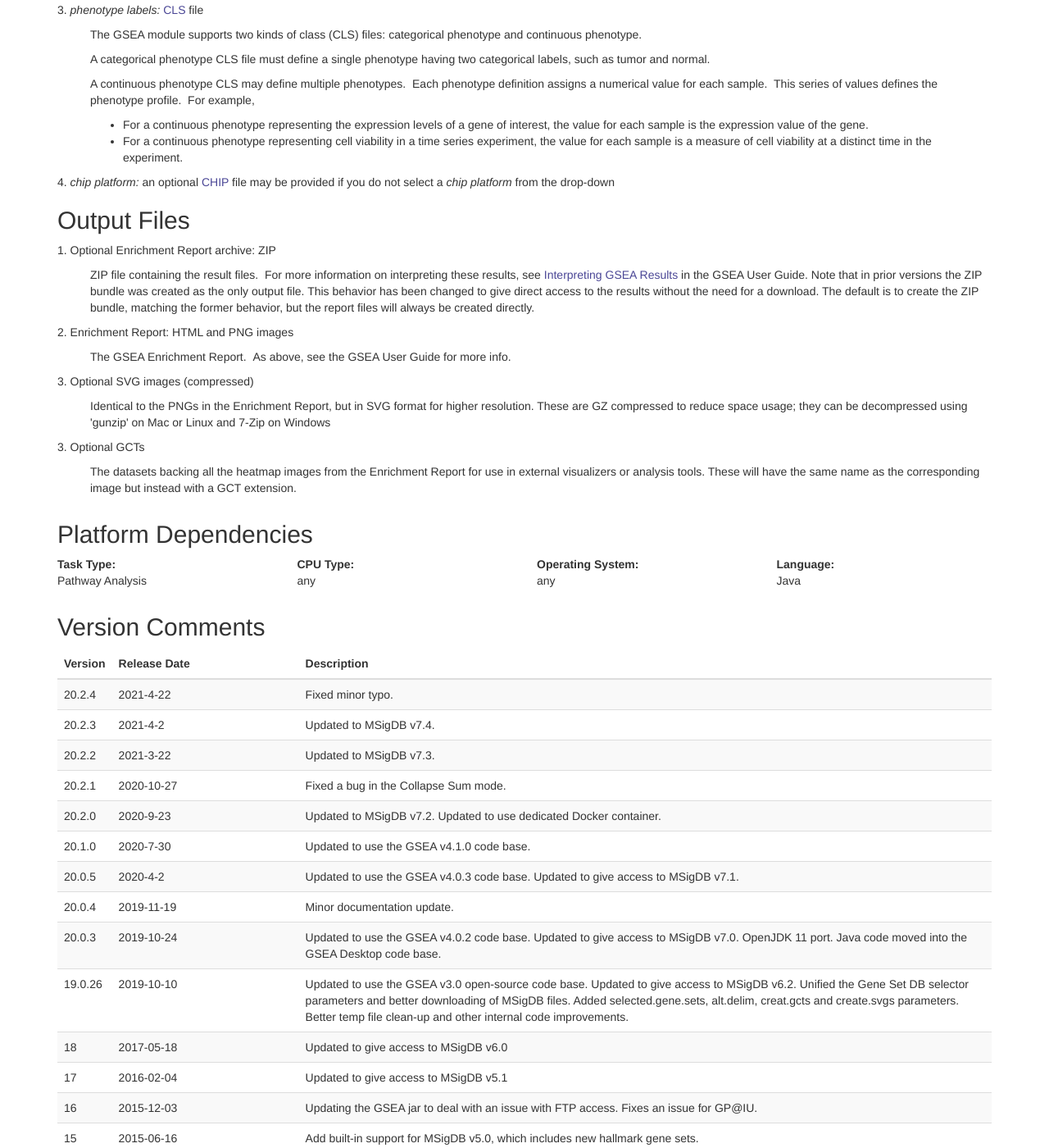
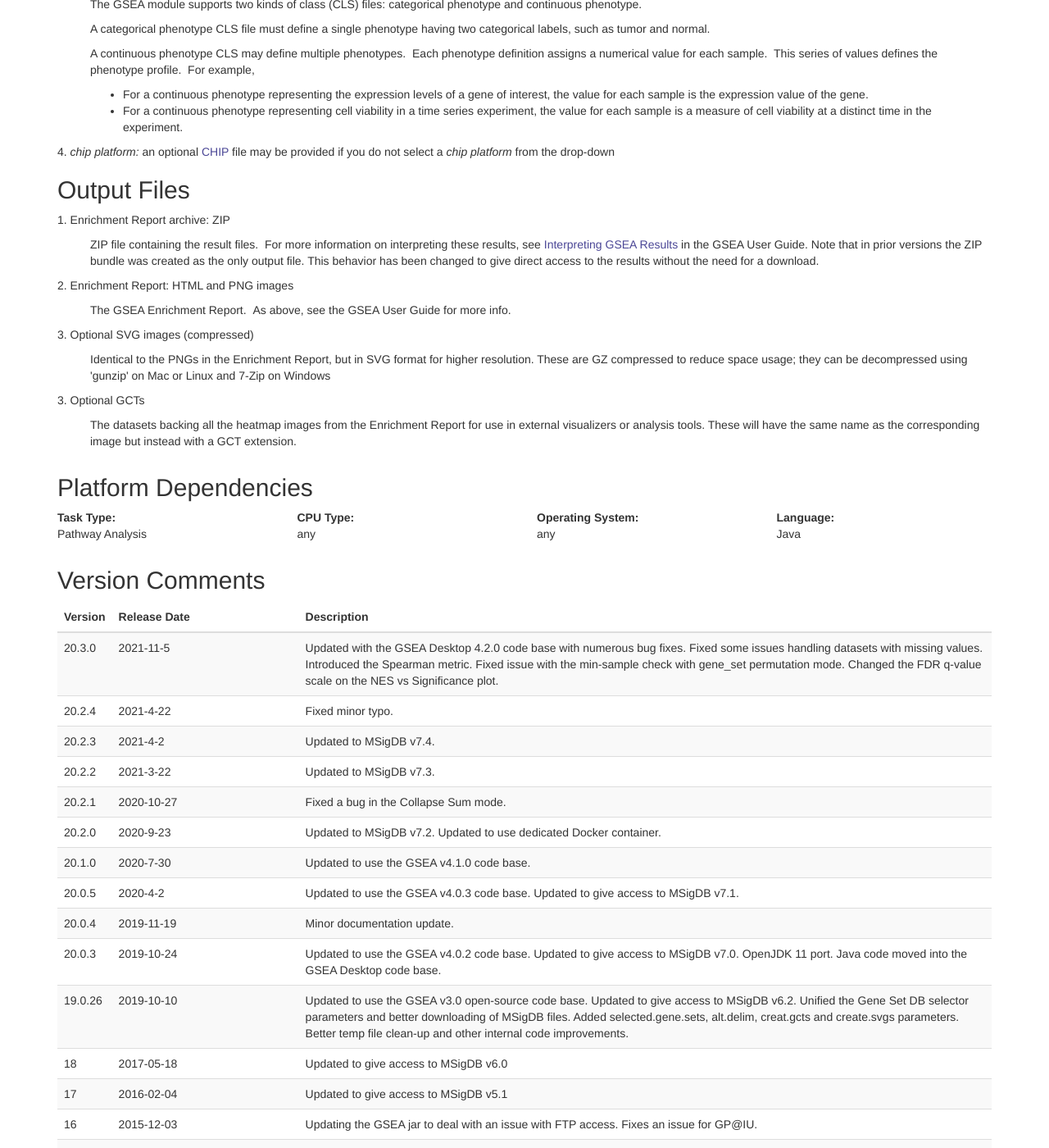
Before and after one commit to GSEA-MSigDB/gsea-gpmodule, a Jekyll site: the page docs/v20/index.html, which Jekyll copies as it is, in a window 1280 px wide and 1400 px high, scrolled down 5500 px. Shown: the whole window at 82% size. Built offline with Jekyll 4.4.1, drawn with Linux system fonts in a browser that asks for light colours; some of the changed text lies outside the part shown.

Commit message:
Updated manifest, docs, etc ahead of the GSEA 4.2.0 release
Will be bumping the version to 20.3.x.

```diff
--- a/docs/v20/index.html
+++ b/docs/v20/index.html
@@ -1,7 +1,7 @@
 <!DOCTYPE html>
 <!-- saved from url=(0083)http://software.broadinstitute.org/cancer/software/genepattern/modules/docs/GSEA/18 -->
 <html class=""><head><meta http-equiv="Content-Type" content="text/html; charset=UTF-8">
-  <title>GSEA (v20.2.x)</title>
+  <title>GSEA (v20.3.x)</title>
   <link href="./application.css" media="all" rel="stylesheet">
   <script src="./application.js"></script><style>.cke{visibility:hidden;}</style><style type="text/css"></style>
   <meta http-equiv="X-UA-Compatible" content="IE=edge">
@@ -15,7 +15,7 @@
 
 	<div class="gp-content-header fluid">
 	<div class="container">
-		<h1>GSEA (v20.2.x) <a style="float: right" href="https://www.genepattern.org"><img alt="GP Logo" src="gplogo.png" /></a></h1>
+		<h1>GSEA (v20.3.x) <a style="float: right" href="https://www.genepattern.org"><img alt="GP Logo" src="gplogo.png" /></a></h1>
 	</div>
 </div>
 <div class="container">
@@ -33,7 +33,7 @@
 <p></p>
 				</div>
 				<div class="col-sm-4">
-					<p><strong>GSEA Version: </strong> 4.1.0</p>
+					<p><strong>GSEA Version: </strong> 4.2.0</p>
 				</div>
 			</div>
 
@@ -318,10 +318,6 @@
             <td valign="top">create gcts&nbsp;<span style="color:red;">*</span></td>
             <td valign="top">Whether to save the dataset subsets backing the GSEA report heatmaps as GCT files; these will be subsets of your original dataset corresponding only to the genes of the heatmap.&nbsp;</td>
         </tr>
-        <tr>
-            <td valign="top">create zip&nbsp;<span style="color:red;">*</span></td>
-            <td valign="top">Create a ZIP bundle of the output files.  This is true by default, matching the former behavior where a ZIP bundle was always created.</td>
-        </tr>
 	</tbody>
 </table>
 
@@ -358,11 +354,10 @@
 
 <h2>Output Files</h2>
 
-<p>1. Optional Enrichment Report archive: ZIP</p>
+<p>1. Enrichment Report archive: ZIP</p>
 
 <p style="margin-left: 40px;">ZIP file containing the result files. &nbsp;For more information on interpreting these results, see <a href="http://www.gsea-msigdb.org/gsea/doc/GSEAUserGuideTEXT.htm#_Interpreting_GSEA_Results">Interpreting GSEA Results</a> in the GSEA User Guide.
-Note that in prior versions the ZIP bundle was created as the only output file.  This behavior has been changed to give direct access to the results without the need for a download.  The default is to create the ZIP bundle, matching the former behavior, but the report files
-will always be created directly.</p>
+Note that in prior versions the ZIP bundle was created as the only output file.  This behavior has been changed to give direct access to the results without the need for a download.</p>
 
 <p>2. Enrichment Report: HTML and PNG images</p>
 
@@ -410,6 +405,11 @@
 					</tr>
 				</thead>
 				<tbody>
+                        <tr>
+                            <td>20.3.0</td>
+                            <td>2021-11-5</td>
+                            <td>Updated with the GSEA Desktop 4.2.0 code base with numerous bug fixes.  Fixed some issues handling datasets with missing values.  Introduced the Spearman metric.  Fixed issue with the min-sample check with gene_set permutation mode. Changed the FDR q-value scale on the NES vs Significance plot.</td>
+                        </tr>
                         <tr>
                             <td>20.2.4</td>
                             <td>2021-4-22</td>
--- a/paramgroups.json
+++ b/paramgroups.json
@@ -1,5 +1,5 @@
 [{name: "Basic parameters", description: "These parameters are essential for the analysis.", parameters: ["expression.dataset", "gene.sets.database", "number.of.permutations", "phenotype.labels", "target.profile", "permutation.type", "collapse.dataset", "chip.platform.file", "output.file.name" ]},
  {name: "Advanced parameters", description: "Additional parameters with standard defaults; typically you will run GSEA with these parameters set to their default values.", hidden: false},
    {name: "Advanced parameters/Algorithmic", hidden: true, parameters: ["scoring.scheme", "metric.for.ranking.genes", "gene.list.sorting.mode", "gene.list.ordering.mode", "max.gene.set.size", "min.gene.set.size", "collapsing.mode.for.probe.sets.with.more.than.one.match", "normalization.mode", "randomization.mode", "omit.features.with.no.symbol.match", "median.for.class.metrics", "number.of.markers", "random.seed", "save.random.ranked.lists", "selected.gene.sets", "dev.mode", "alt.delim"]},
-   {name: "Advanced parameters/Reporting", hidden: true, parameters: ["plot.graphs.for.the.top.sets.of.each.phenotype", "make.detailed.gene.set.report", "create.svgs", "create.gcts", "create.zip"]}
+   {name: "Advanced parameters/Reporting", hidden: true, parameters: ["plot.graphs.for.the.top.sets.of.each.phenotype", "make.detailed.gene.set.report", "create.svgs", "create.gcts"]}
 ]
```
Also changed, not shown: docs/v20/test.md (+9 -10 lines), 2 other files.
